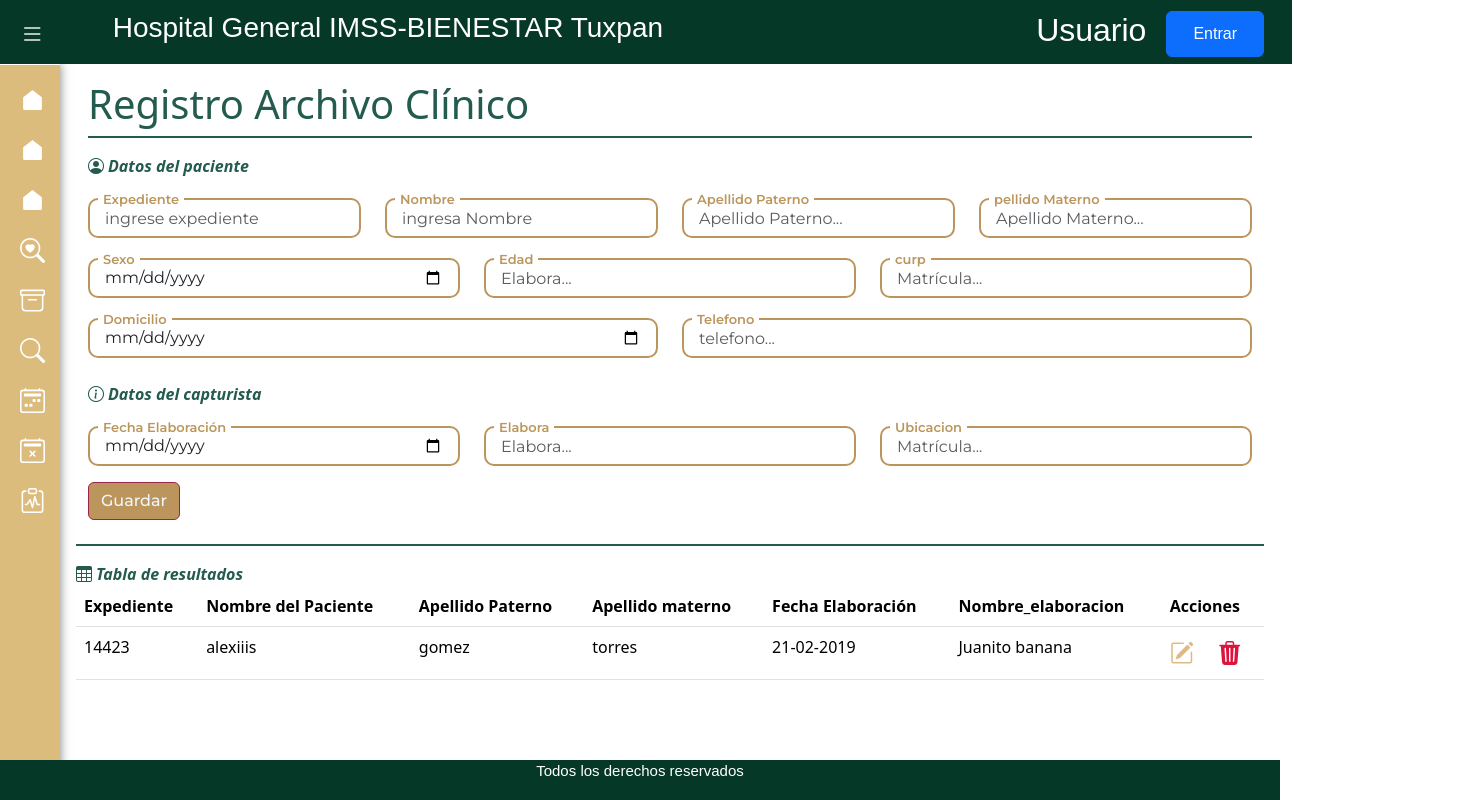
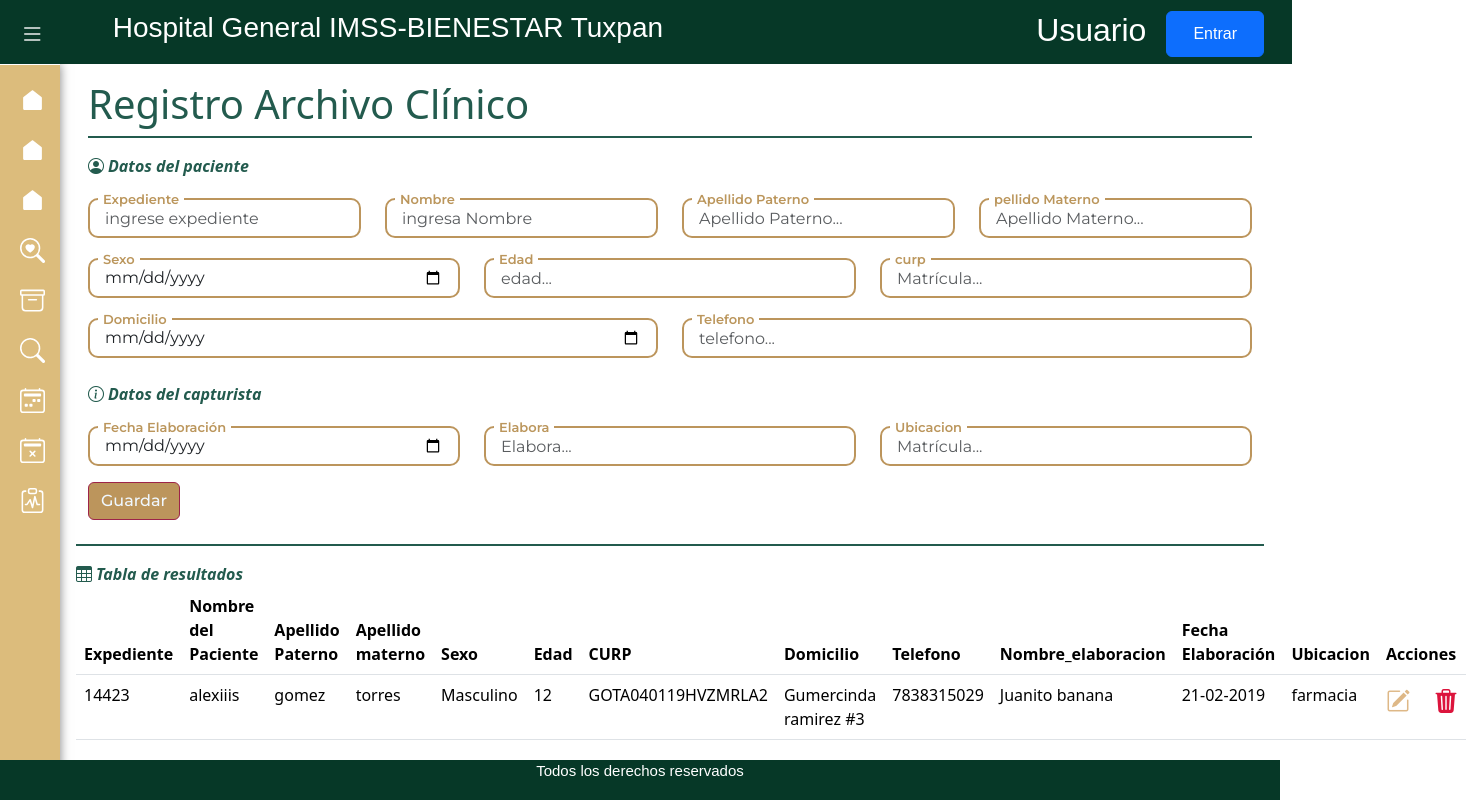
Before and after one commit to Adolfo2803/Proyecto-sishasm, an Angular app: page /archivo_clinic in a window 1280 px wide. Shown: the top 800 px of the page, 1466 px wide, since content can reach past the window. Built offline with nearby package versions, Linux system fonts and the light colour scheme.

Commit message:
Logro: se agregan campos a la tabla de archivo-clinic

```diff
--- a/src/app/business/archivo-clinic/archivo-clinic.component.html
+++ b/src/app/business/archivo-clinic/archivo-clinic.component.html
@@ -48,17 +48,17 @@
         <div class="row">
           <div class="col-sm form-group">
             <div class="input-container">
-            <input type="date" formControlName="sexo" class="form-control" id="fecha-elaboracion">
+            <input type="date" formControlName="sexo" class="form-control" id="sexo">
             <label for="fecha-elaboracion" class="floating-label">Sexo</label>
             </div>
 
-            <div class="alert alert-danger" [hidden]="form.get('sexo')?.valid ||form.get('fecha')?.pristine ">
+            <div class="alert alert-danger" [hidden]="form.get('sexo')?.valid ||form.get('sexo')?.pristine ">
               Obligatorio</div>
           </div>
 
           <div class="col-sm form-group">
             <div class="input-container">
-              <input type="text" formControlName="edad" class="form-control" id="elabora" placeholder="Elabora...">
+              <input type="text" formControlName="edad" class="form-control" id="elabora" placeholder="edad...">
             <label for="elabora" class="floating-label">Edad</label>
 
             </div>
--- a/src/app/business/archivo-clinic/components/archivo-table/archivo-table.component.html
+++ b/src/app/business/archivo-clinic/components/archivo-table/archivo-table.component.html
@@ -7,8 +7,14 @@
             <th scope="col">Nombre del Paciente</th>
             <th scope="col">Apellido Paterno</th>
             <th scope="col">Apellido materno</th>
+            <th scope="col">Sexo</th>
+            <th scope="col">Edad</th>
+            <th scope="col">CURP</th>
+            <th scope="col">Domicilio</th>
+            <th scope="col">Telefono</th>
+            <th scope="col">Nombre_elaboracion</th>
             <th scope="col">Fecha Elaboración</th>
-            <th scope="col">Nombre_elaboracion</th>
+            <th scope="col">Ubicacion</th>
             <th scope="col">Acciones</th>
 
 
@@ -18,13 +24,18 @@
         <tbody>
           @for(tablaitem of tabla_archive.tabla_data; track $index) {
             <tr>
-          <td>{{tablaitem.expediente}}</td>
-          <td>{{tablaitem.nombre}}</td>
-          <td>{{tablaitem.ap_paterno}}</td>
-          <td>{{tablaitem.ap_materno}}</td>
-          <td>{{tablaitem.fecha}}</td>
-          <td>{{tablaitem.elabora}}</td>
-         <td><div class="tablaiconos"><a href="#"><i class="tableiconE bi bi-pencil-square"></i></a>  <a href="#"><i class="tableiconD bi bi-trash3-fill"></i></a></div></td>
+              <td>{{tablaitem.expediente}}</td>
+              <td>{{tablaitem.nombre}}</td>
+              <td>{{tablaitem.ap_paterno}}</td>
+              <td>{{tablaitem.ap_materno}}</td>
+              <td>{{tablaitem.sexo}}</td>
+              <td>{{tablaitem.edad}}</td>
+              <td>{{tablaitem.curp}}</td>
+              <td>{{tablaitem.domicilio}}</td>
+              <td>{{tablaitem.telefono}}</td>
+              <td>{{tablaitem.elabora}}</td>
+              <td>{{tablaitem.fecha}}</td>
+              <td>{{tablaitem.ubicacion}}</td>              <td><div class="tablaiconos"><a href="#"><i class="tableiconE bi bi-pencil-square"></i></a>  <a href="#"><i class="tableiconD bi bi-trash3-fill"></i></a></div></td>
 
 
 
--- a/src/app/business/archivo-clinic/components/busqueda/busqueda.component.html
+++ b/src/app/business/archivo-clinic/components/busqueda/busqueda.component.html
@@ -61,6 +61,11 @@
                           <td>{{tablaitem.nombre}}</td>
                           <td>{{tablaitem.ap_paterno}}</td>
                           <td>{{tablaitem.ap_materno}}</td>
+                          <td>{{tablaitem.sexo}}</td>
+                          <td>{{tablaitem.edad}}</td>
+                          <td>{{tablaitem.curp}}</td>
+                          <td>{{tablaitem.domicilio}}</td>
+                          <td>{{tablaitem.telefono}}</td>
                           <td>{{tablaitem.fecha}}</td>
                           <td>{{tablaitem.elabora}}</td>
                           <td><div class="tablaiconos"><a href="#"><i class="tableiconE bi bi-pencil-square"></i></a>  <a href="#"><i class="tableiconD bi bi-trash3-fill"></i></a></div></td>
--- a/src/app/business/archivo-clinic/services/tabla-archi.service.ts
+++ b/src/app/business/archivo-clinic/services/tabla-archi.service.ts
@@ -20,7 +20,7 @@ export class TablaArchiService {
       fecha: '21-02-2019',
       elabora: 'Juanito banana',
       ubicacion:"farmacia",
-      status: 12012021
+      status: 1
     }]
    }
    agregarData(tabla: Tabla_arch){
```
